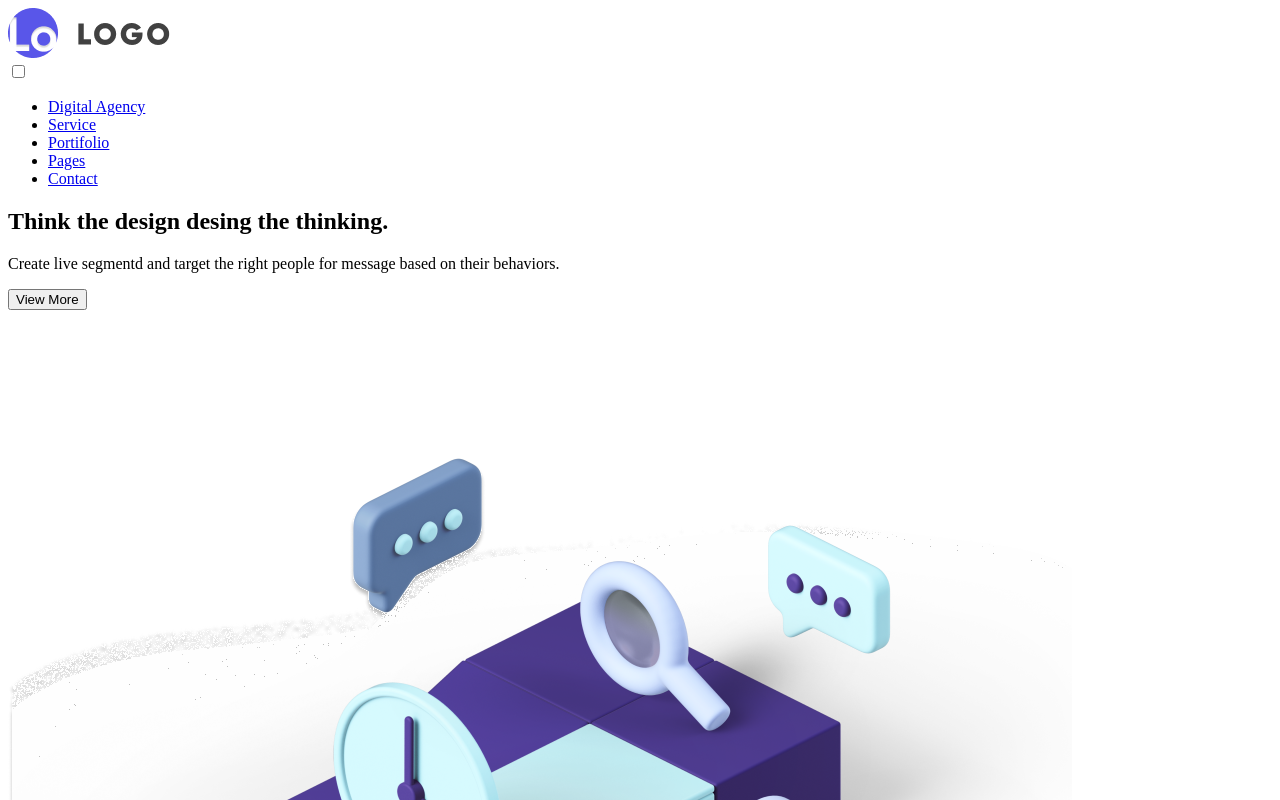
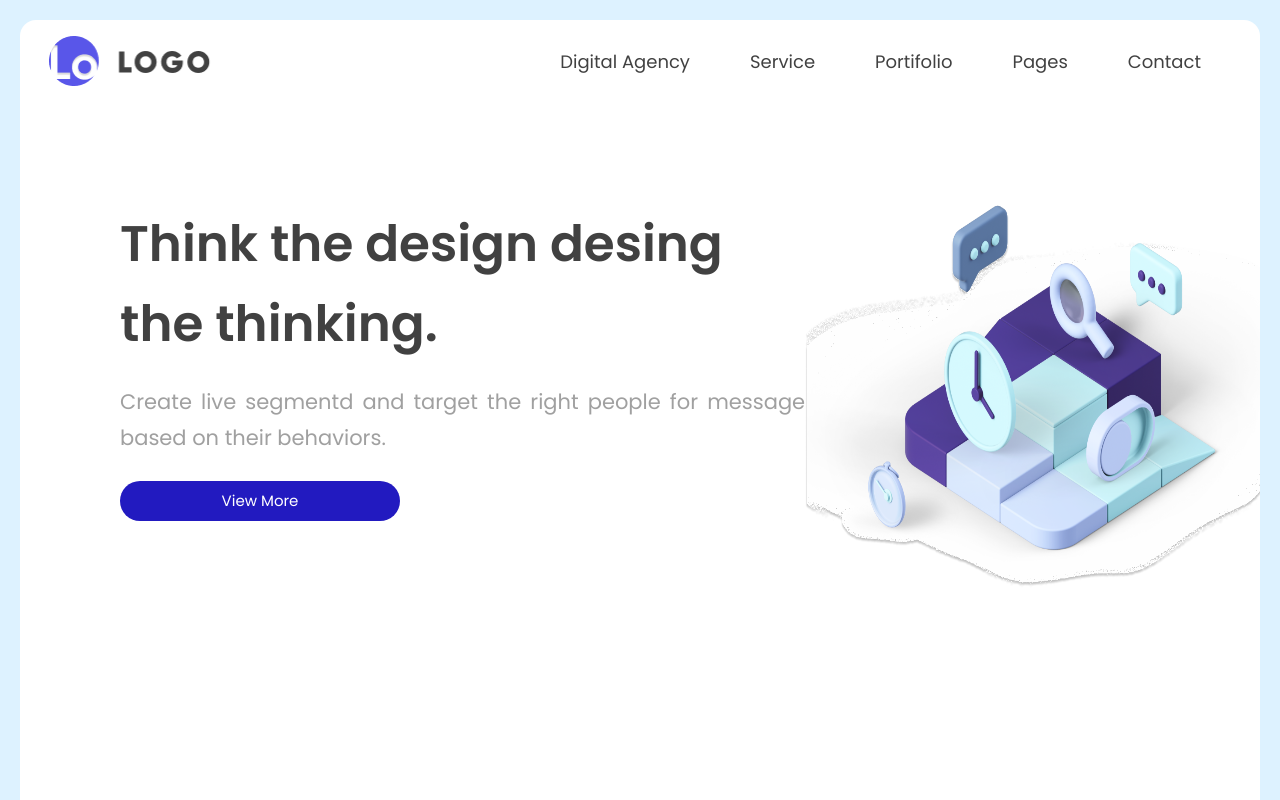
Before and after one commit to Keitey/web-banner, a plain HTML site: page index.html in a window 1280 px wide. Shown: the top 800 px of the page. Drawn offline with Linux system fonts and the light colour scheme; the site is published under a folder, as on GitHub Pages, so addresses that start at the root find nothing.

Commit message:
alteração no caminho das imagens

```diff
--- a/index.html
+++ b/index.html
@@ -9,7 +9,7 @@
     <link rel="preconnect" href="https://fonts.googleapis.com">
     <link rel="preconnect" href="https://fonts.gstatic.com" crossorigin>
     <link href="https://fonts.googleapis.com/css2?family=Poppins:wght@400;600&display=swap" rel="stylesheet">
-    <link rel="stylesheet" href="/src/css/style.css">
+    <link rel="stylesheet" href="src/css/style.css">
 </head>
 
 <body>
@@ -18,7 +18,7 @@
 
         <header class="header">
             <div class="header-container">
-                <img src="./src/images/Group 2345.png" alt="logo" class="logo">
+                <img src="src/images/Group 2345.png" alt="logo" class="logo">
 
                 <nav>
                     <input type="checkbox" id="menu-hamburguer" />
@@ -47,7 +47,7 @@
                     <button type="button" class="btn">View More</button>
                 </div>
                 <div class="banner">
-                    <img src="./src/images/banner-thumb-7 1.png" alt="Banner">
+                    <img src="src/images/banner-thumb-7 1.png" alt="Banner">
                 </div>
             </div>
         </section>
```
